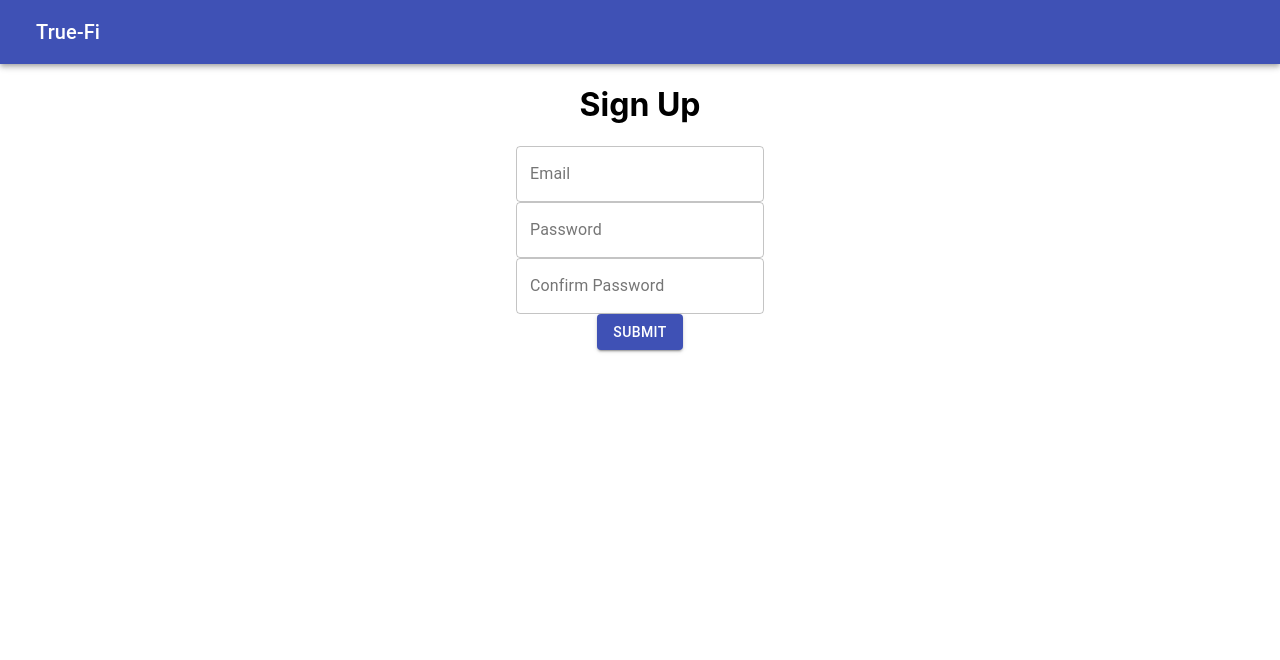
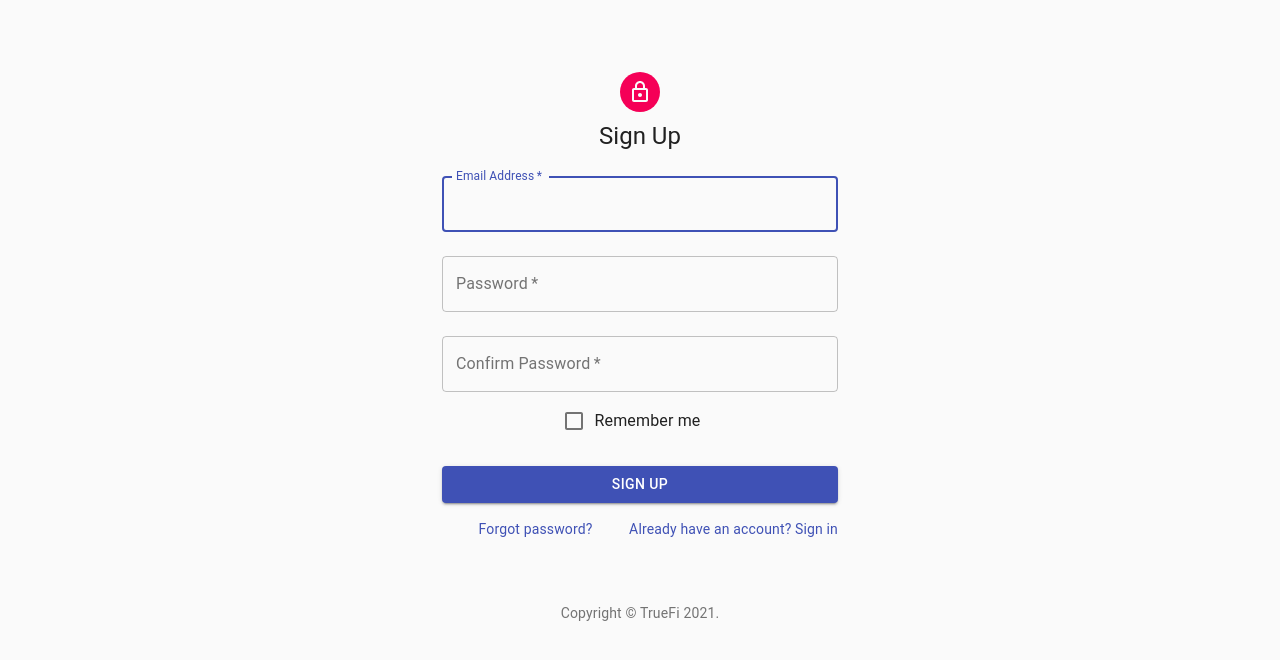
Before and after one commit to pratik-mk/true-fi, a React (Create React App) app: page / in a window 1280 px wide. Shown: the top 660 px of the page. Built offline with nearby package versions, Linux system fonts and the light colour scheme.

Commit message:
sign-up validation added

```diff
--- a/src/App.tsx
+++ b/src/App.tsx
@@ -1,6 +1,6 @@
 import React from 'react';
 import './App.css';
-import { SignUp } from './Components/SignUp';
+import SignUp from './Components/SignUp';
 
 function App() {
   return (
--- a/src/Components/SignUp.tsx
+++ b/src/Components/SignUp.tsx
@@ -1,46 +1,151 @@
-import React from 'react';
-import TextField from "@material-ui/core/TextField";
-import Button from "@material-ui/core/Button";
+import React, { useState } from 'react';
+import Avatar from '@material-ui/core/Avatar';
+import Button from '@material-ui/core/Button';
+import CssBaseline from '@material-ui/core/CssBaseline';
+import TextField from '@material-ui/core/TextField';
+import FormControlLabel from '@material-ui/core/FormControlLabel';
+import Checkbox from '@material-ui/core/Checkbox';
+import Link from '@material-ui/core/Link';
+import Grid from '@material-ui/core/Grid';
+import Box from '@material-ui/core/Box';
+import LockOutlinedIcon from '@material-ui/icons/LockOutlined';
+import Typography from '@material-ui/core/Typography';
+import { makeStyles } from '@material-ui/core/styles';
+import Container from '@material-ui/core/Container';
 
-import AppBar from '@material-ui/core/AppBar';
-import Toolbar from '@material-ui/core/Toolbar';
-import IconButton from '@material-ui/core/IconButton';
-import Typography from '@material-ui/core/Typography';
-
-interface Props {
-
+function Copyright() {
+  return (
+    <Typography variant="body2" color="textSecondary" align="center">
+      {'Copyright © '}
+      <Link color="inherit" href="https://material-ui.com/">
+        TrueFi
+      </Link>{' '}
+      {new Date().getFullYear()}
+      {'.'}
+    </Typography>
+  );
 }
 
-export const SignUp: React.FC<Props> = (props) => {
-    return (
-        <>
-            <div>
-                <AppBar position="static">
-                    <Toolbar>
-                        <IconButton
-                            edge="start"
-                            color="inherit"
-                            aria-label="open drawer"
-                        >
-                        </IconButton>
-                        <Typography variant="h6" noWrap>
-                            True-Fi
-                        </Typography>
-                    </Toolbar>
-                </AppBar>
-            </div>
-            <h1>Sign Up</h1>
-            <div>
-                <TextField type="email" label="Email" variant="outlined" />
-            </div>
-            <div>
-                <TextField label="Password" variant="outlined" />
-            </div>
-            <div>
-                <TextField label="Confirm Password" variant="outlined" />
-            </div><div>
-                <Button variant="contained" color="primary">Submit</Button>
-            </div>
-        </>
-    );
-};
+const useStyles = makeStyles((theme) => ({
+  paper: {
+    marginTop: theme.spacing(8),
+    display: 'flex',
+    flexDirection: 'column',
+    alignItems: 'center',
+  },
+  avatar: {
+    margin: theme.spacing(1),
+    backgroundColor: theme.palette.secondary.main,
+  },
+  form: {
+    width: '100%', // Fix IE 11 issue.
+    marginTop: theme.spacing(1),
+  },
+  submit: {
+    margin: theme.spacing(3, 0, 2),
+  },
+}));
+
+export default function SignUp() {
+  const classes = useStyles();
+  const [email,setEmail] = useState('');
+  const [password,setPassword] = useState('');
+  const [repassword,setRepassword] = useState('');
+  const [errors, setErrors] = useState(false);
+
+  const handleSubmit = (event: React.SyntheticEvent) => {
+    event.preventDefault();
+    if(password !== repassword)
+    {
+        console.log('Password didnt match')
+        setErrors(true);
+        console.log(errors)
+    }
+    console.log('email: ',email)
+    console.log('password: ',password)
+  };
+
+  return (
+    <Container component="main" maxWidth="xs">
+      <CssBaseline />
+      <div className={classes.paper}>
+        <Avatar className={classes.avatar}>
+          <LockOutlinedIcon />
+        </Avatar>
+        <Typography component="h1" variant="h5">
+          Sign Up
+        </Typography>
+        <form className={classes.form} onSubmit={handleSubmit}>
+          <TextField
+            value = {email}
+            type= 'email'
+            onChange = {(e) => setEmail(e.target.value)}
+            variant="outlined"
+            margin="normal"
+            required
+            fullWidth
+            label="Email Address"
+            name="email"
+            autoComplete="email"
+            autoFocus
+            // {...(errors && {error:true, helperText: 'cannot be blank'})}
+          />
+          <TextField
+            value = {password}
+            onChange= {(e) => setPassword(e.target.value)}
+            variant="outlined"
+            margin="normal"
+            required
+            fullWidth
+            name="password"
+            label="Password"
+            type="password"
+            autoComplete="current-password"
+            {...(errors && {error:true, helperText: 'Password didnt match'})}
+          />
+          <TextField
+            value = {repassword}
+            onChange= {(e) => setRepassword(e.target.value)}
+            variant="outlined"
+            margin="normal"
+            required
+            fullWidth
+            name="password"
+            label="Confirm Password"
+            type="password"
+            autoComplete="current-password"
+            {...(errors && {error:true, helperText: 'Password didnt match'})}
+          />
+          <FormControlLabel
+            control={<Checkbox value="remember" color="primary" />}
+            label="Remember me"
+          />
+          <Button
+            type="submit"
+            fullWidth
+            variant="contained"
+            color="primary"
+            className={classes.submit}
+          >
+            Sign Up
+          </Button>
+          <Grid container>
+            <Grid item xs>
+              <Link href="#" variant="body2">
+                Forgot password?
+              </Link>
+            </Grid>
+            <Grid item>
+              <Link href="#" variant="body2">
+                {"Already have an account? Sign in"}
+              </Link>
+            </Grid>
+          </Grid>
+        </form>
+      </div>
+      <Box mt={8}>
+        <Copyright />
+      </Box>
+    </Container>
+  );
+}
```
